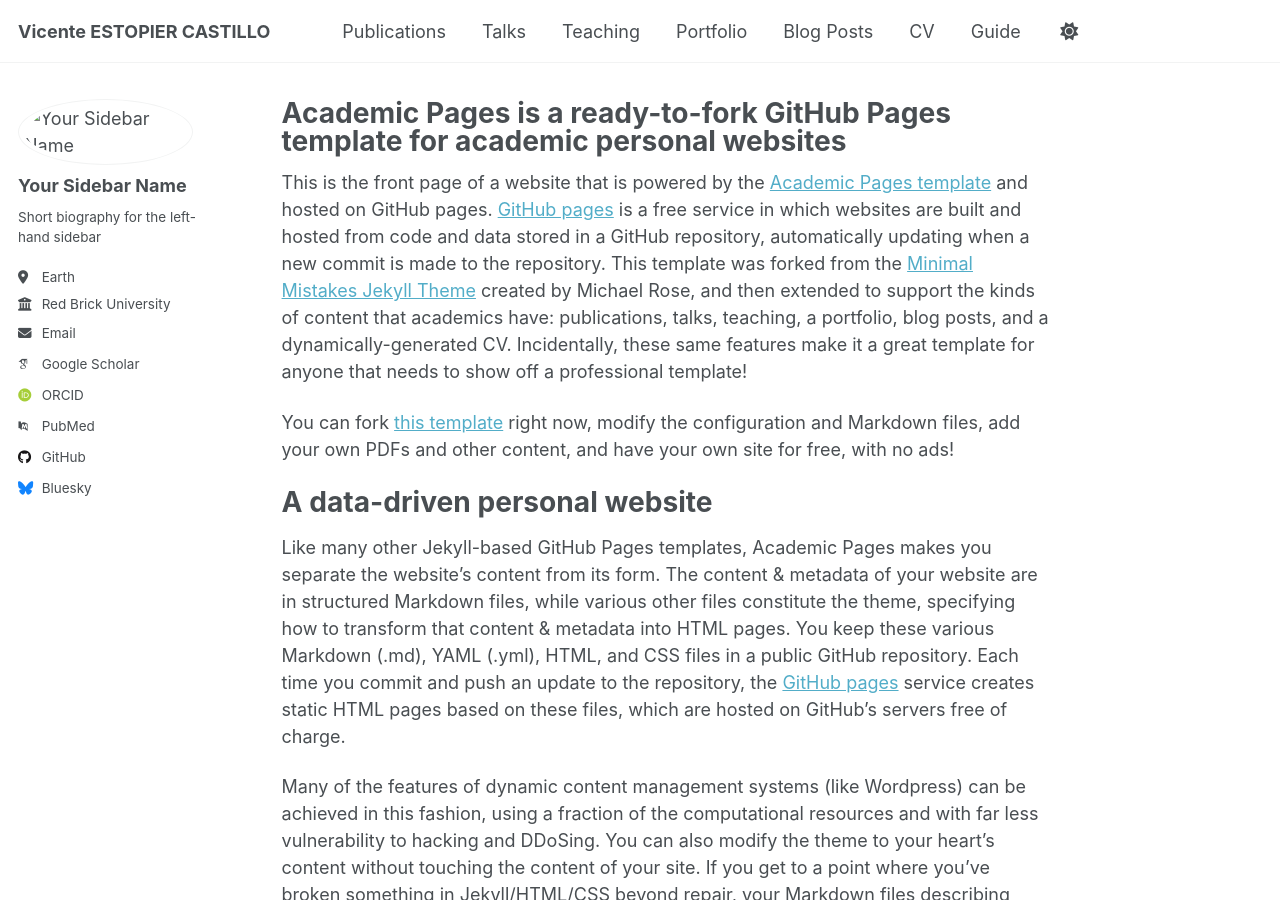
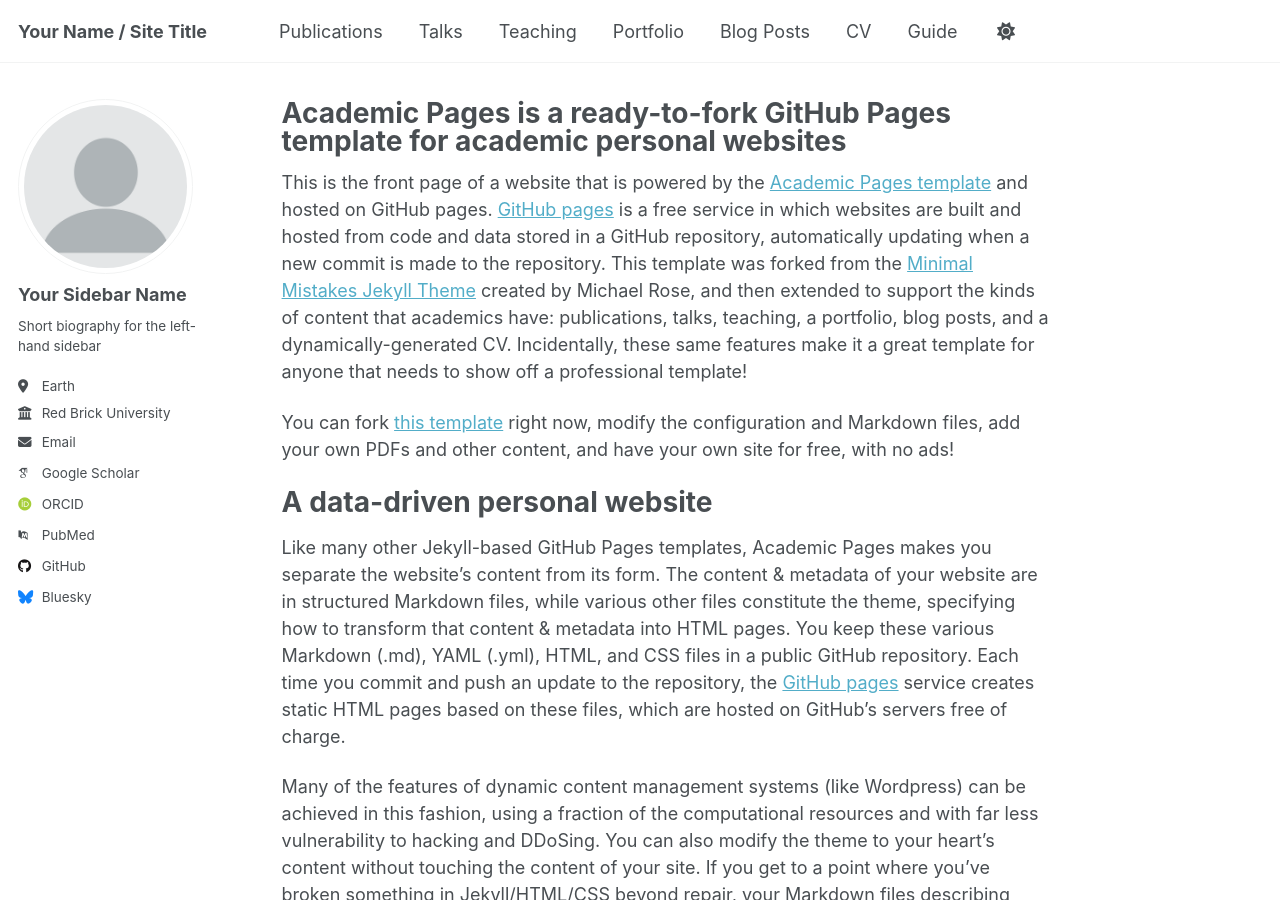
Before and after one commit to vestopier/vicente_estopier.github.io, a Jekyll site: the page built from _pages/about.md, in a window 1280 px wide and 900 px high. Built offline with Jekyll 4.4.1, drawn with Linux system fonts in a browser that asks for light colours; some web fonts are replaced; a script that is not in the unit is left out; part of the change alters nothing that is shown.

Commit message:
Update _config.yml

```diff
--- a/_config.yml
+++ b/_config.yml
@@ -7,26 +7,30 @@
 # server process.
 
 # Basic Site Settings
-locale         : "en-US"
-site_theme     : "default" # Currently available options are "default", "air"
-title          : "Vicente ESTOPIER CASTILLO"
-title_separator: "-"
-name           : &name "Your Name"
-description    : &description "Your Name's academic portfolio"   # default description
-url            : https://academicpages.github.io
-baseurl        : "" # the subpath of your site, e.g. "/blog"
-repository     : "academicpages/academicpages.github.io"
+locale                   : "en-US"
+site_theme               : "default" # Currently available options are "default", "air"
+title                    : "Your Name / Site Title"
+title_separator          : "-"
+name                     : &name "Your Name"
+description              : &description "Your Name's academic portfolio"   # Update this with a general description of your site, this is the default if not overridden by a page
+url                      : https://academicpages.github.io # The base hostname & protocol for your site e.g. "https://[your GitHub username].github.io",
+                                                           # or if you already have some other page hosted on Github then use "https://[your GitHub username].github.io/[Your Repo Name]"
+baseurl                  : "" # the subpath of your site, e.g. "/blog"
+repository               : "academicpages/academicpages.github.io"
 
-# Site Author
+# Site Author - The following control what appear as part of the author content on the side bar.
+#               If a field is blank the icon and link will not appear, otherwise it will be shown.
+#               Additional customization can be done by editing /_includes/author-profile.html
 author:
-  avatar       : "images/Me.jpg"
-  name         : "Your Sidebar Name"
-  pronouns     : # example: "she/her"
-  bio          : "Short biography for the left-hand sidebar"
-  location     : "Earth"
-  employer     : "Red Brick University"
-  uri          : # URL
-  email        : "none@example.org"
+  # Biographic information
+  avatar           : "profile.png"
+  name             : "Your Sidebar Name"
+  pronouns         : # example: "she/her"
+  bio              : "Short biography for the left-hand sidebar"
+  location         : "Earth"
+  employer         : "Red Brick University"
+  uri              : # URL
+  email            : "none@example.org"
   # Institutional / temporary addresses (not shown by default)
   #alt_emails:
   #  - "vicente.estopier-castillo@inria.fr"
```
